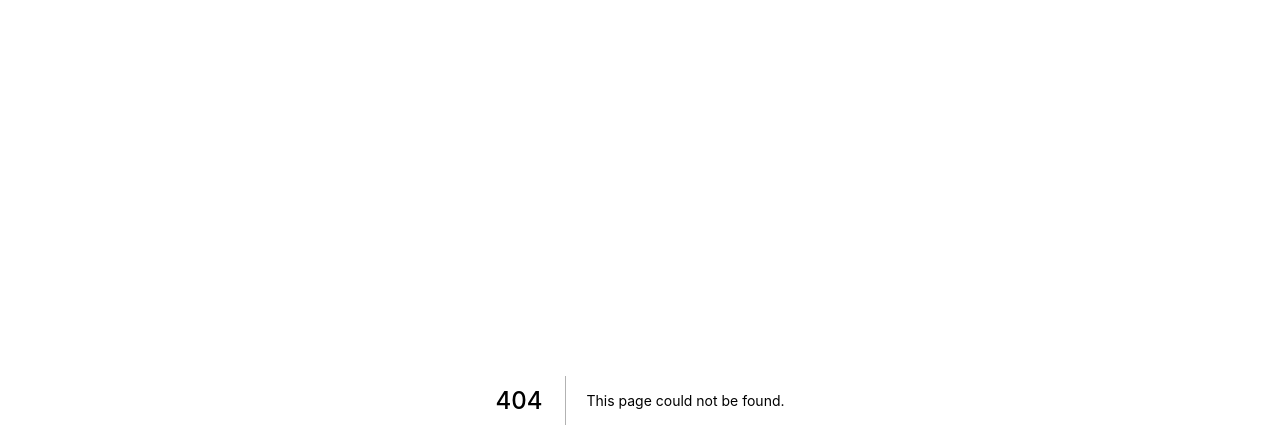
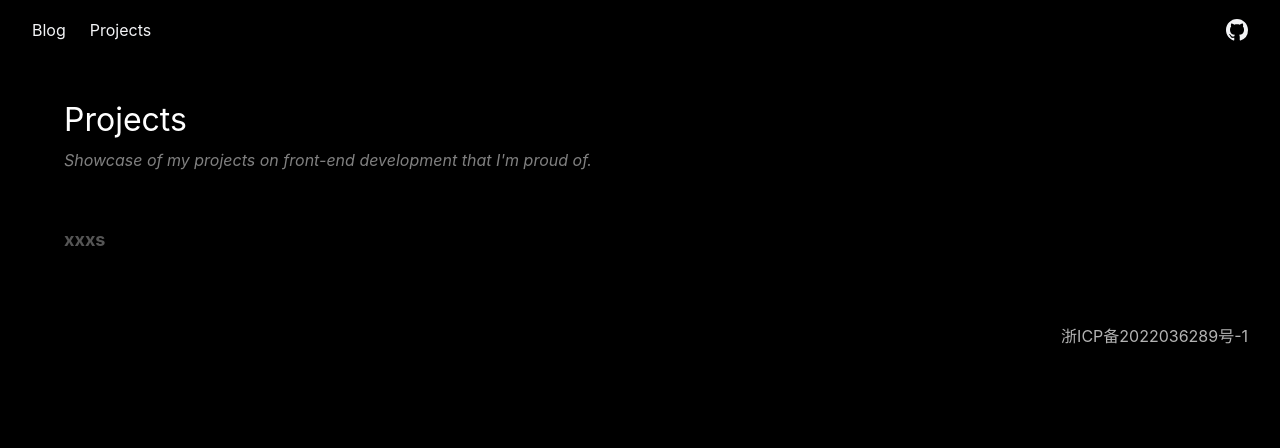
Before and after one commit to pgl-g/next-blog, a Next.js app: page /projects in a window 1280 px wide. Before the commit this address had no page. Shown: the top 448 px of the page. Built offline with nearby package versions, Linux system fonts and the light colour scheme.

Commit message:
feat: 配置项目目录以及博客目录

```diff
--- a/src/components/layout/Header.jsx
+++ b/src/components/layout/Header.jsx
@@ -4,17 +4,13 @@ import { BsGithub } from 'react-icons/bs';
 
 const navVal = [
   {
-    name: "Resume",
+    name: "Blog",
     link: "/",
   },
-  // {
-  //   name: "Blog",
-  //   link: "/blog",
-  // },
-  // {
-  //   name: "Projects",
-  //   link: "/projects",
-  // },
+  {
+    name: "Projects",
+    link: "/projects",
+  },
 ];
 
 export default function Header() {
--- a/src/components/layout/Layout.jsx
+++ b/src/components/layout/Layout.jsx
@@ -1,6 +1,7 @@
 import * as React from "react";
 import Header from "../../components/layout/Header";
 import Footer from "../../components/layout/Footer";
+import Plum from '../../components/layout/Plum'
 
 export default function Layout({ children }) {
 
@@ -14,7 +15,7 @@ export default function Layout({ children }) {
           <Footer />
           </div>
       </div>
-      {/* <div className="pointer-events-none fixed top-0 bottom-0 left-0 right-0 z-[-1] bg-gray-400" /> */}
+      <Plum />
     </>
   );
 }
--- /dev/null
+++ b/src/components/layout/Plum.jsx
@@ -0,0 +1,14 @@
+
+
+
+
+export default function Plum() {
+
+
+
+  return (
+    <div className="pointer-events-none fixed top-0 bottom-0 left-0 right-0 z-[-1] bg-current">
+
+    </div>
+  )
+}
--- /dev/null
+++ b/src/pages/projects.jsx
@@ -0,0 +1,42 @@
+import * as React from 'react'
+import Layout from "../components/layout/Layout";
+import Seo from "../components/Seo";
+
+export default function Projects() {
+
+
+
+  return (
+    <Layout>
+      <Seo
+        templateTitle='Projects'
+        description="Showcase of my projects on front-end development that I'm proud of."
+      />
+      <main>
+        <section className='fade-in-start'>
+          <div className='layout'>
+            <div
+              className='mx-8 mt-12 grid max-w-[820px] gap-4 mb:mx-0 text-white'
+              data-fade='1'
+            >
+              <p className='text-[32px] '>Projects</p>
+              <p className='mb-[32px] italic opacity-50'>
+                Showcase of my projects on front-end development that I'm proud
+                of.
+              </p>
+                <div>
+                  <h1
+                    className='text-[18px] text-[#555] dark:text-[#aaa]'
+                    // data-fade={index + 1}
+                  >
+                    xxxs
+                  </h1>
+                  {/* <ProjectCard project={project} /> */}
+                </div>
+            </div>
+          </div>
+        </section>
+      </main>
+    </Layout>
+  )
+}
--- a/src/styles/globals.css
+++ b/src/styles/globals.css
@@ -91,6 +91,7 @@ html.dark {
 
   .layout {
     max-width: 1400px;
+    /* background-color: #222 */
     @apply mx-auto w-full;
   }
 
```
Also changed, not shown: src/pages/_app.jsx (renamed from src/pages/_app.js), src/pages/_document.jsx (renamed from src/pages/_document.js), src/pages/index.jsx (renamed from src/pages/index.js).
